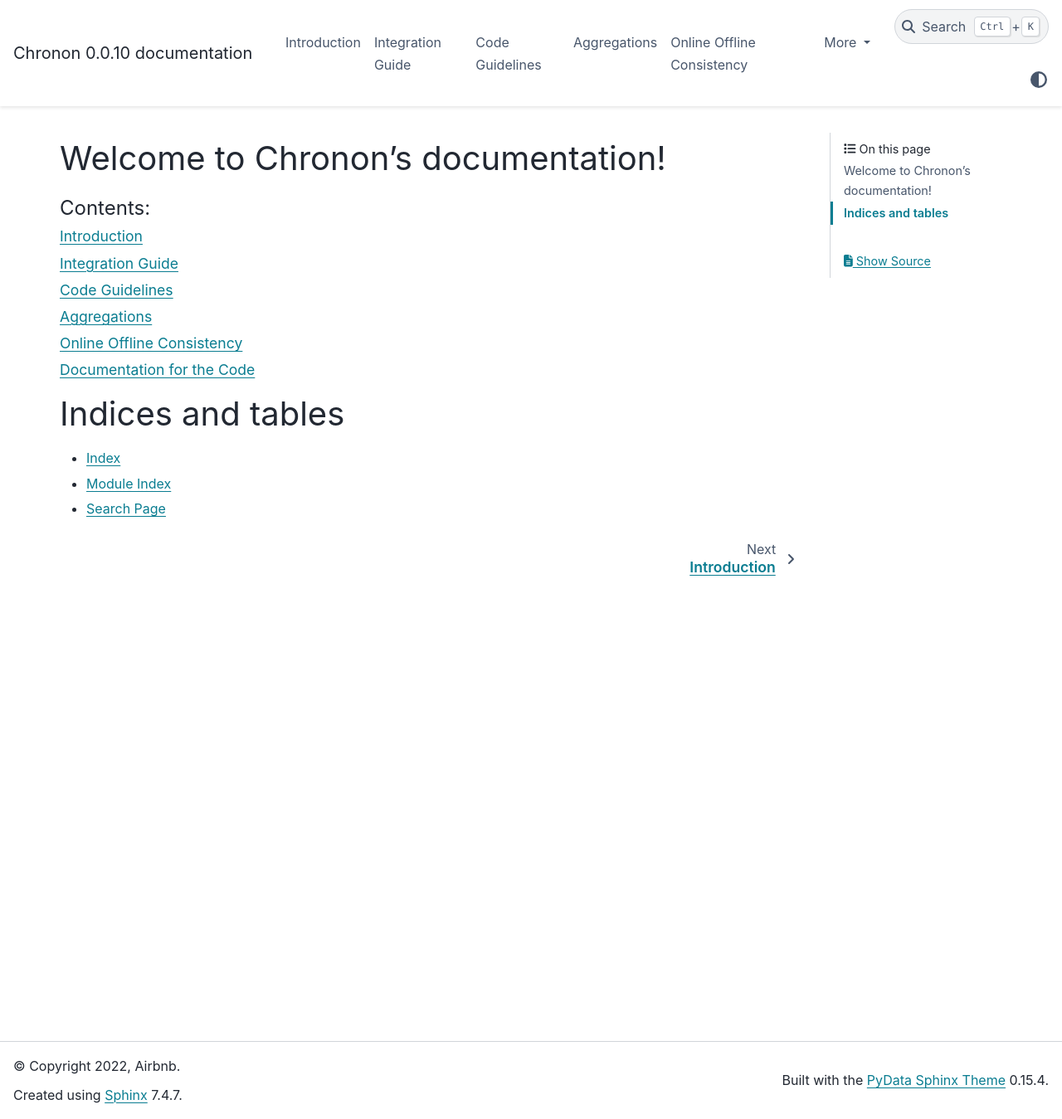
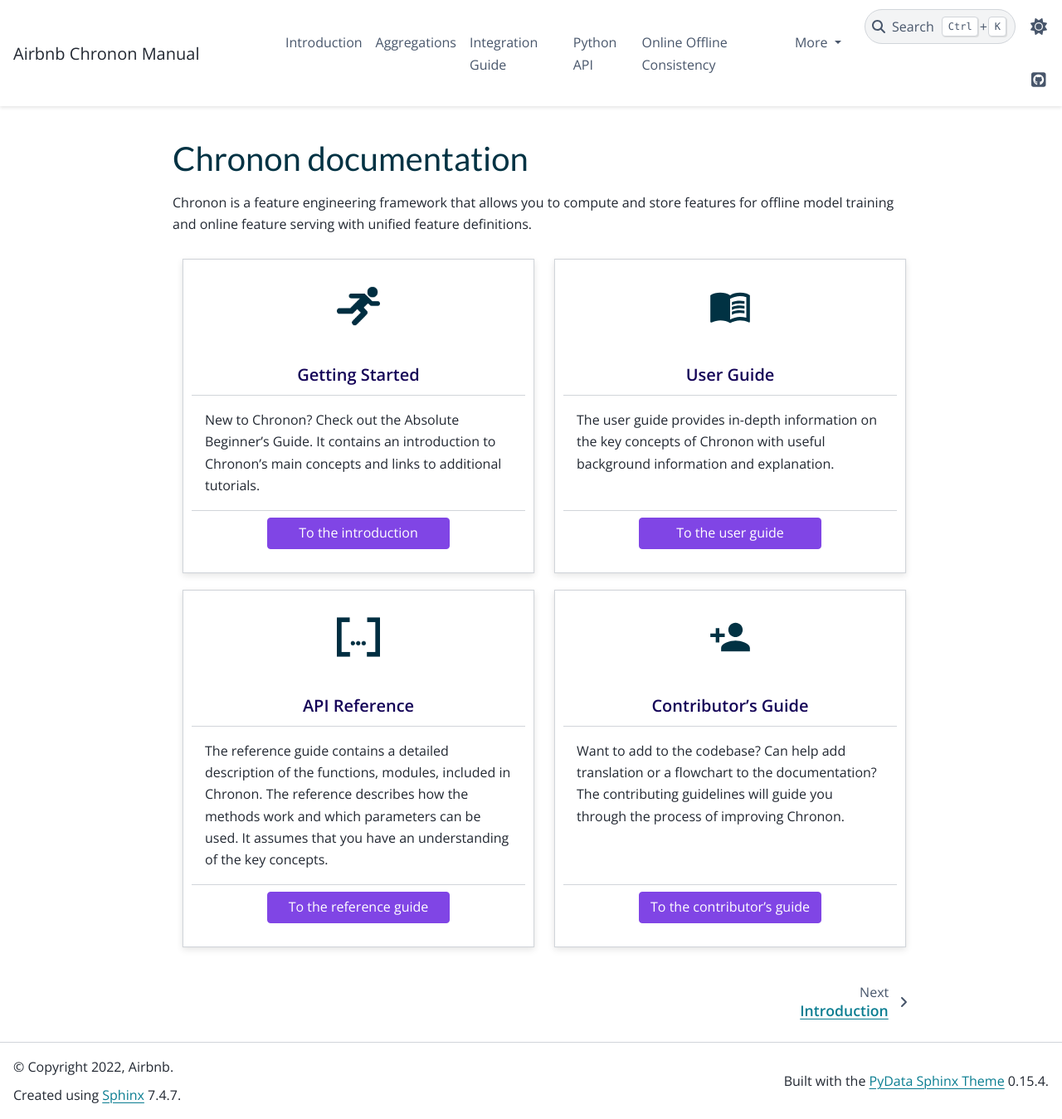
Before and after one commit to airbnb/chronon, a Sphinx documentation site: the page built from docs/source/index.rst, in a window 1280 px wide and 1349 px high. Shown: the whole window at 83% size. Built offline with Sphinx 7.4.7 and the PyData theme 0.15.4, drawn with Linux system fonts in a browser that asks for light colours.

Commit message:
Sphinx theme, css, index.hmtl

```diff
--- a/docs/source/code.rst
+++ b/docs/source/Python_API.rst
@@ -1,4 +1,4 @@
-Documentation for the Code
+Python API
 **************************
 
 .. automodule:: ai.chronon.group_by
--- /dev/null
+++ b/docs/source/_static/chronon.css
@@ -0,0 +1,138 @@
+@import url('https://fonts.googleapis.com/css2?family=Lato:ital,wght@0,400;0,700;0,900;1,400;1,700;1,900&family=Open+Sans:ital,wght@0,400;0,600;1,400;1,600&display=swap');
+
+.navbar-brand img {
+   height: 75px;
+}
+.navbar-brand {
+   height: 75px;
+}
+
+body {
+  font-family: 'Open Sans', sans-serif;
+}
+
+pre, code {
+  font-size: 100%;
+  line-height: 155%;
+}
+
+h1 {
+  font-family: "Lato", sans-serif;
+  color: #013243; /* warm black */
+}
+
+h2 {
+  color: #4d77cf; /* han blue */
+  letter-spacing: -.03em;
+}
+
+h3 {
+  color: #013243; /* warm black */
+  letter-spacing: -.03em;
+}
+
+/* Style the active version button.
+
+- dev: orange
+- stable: green
+- old, PR: red
+
+Colors from:
+
+Wong, B. Points of view: Color blindness.
+Nat Methods 8, 441 (2011). https://doi.org/10.1038/nmeth.1618
+*/
+
+/* If the active version has the name "dev", style it orange */
+#version_switcher_button[data-active-version-name*="dev"] {
+  background-color: #E69F00;
+  border-color: #E69F00;
+  color:#000000;
+}
+
+/* green for `stable` */
+#version_switcher_button[data-active-version-name*="stable"] {
+  background-color: #009E73;
+  border-color: #009E73;
+}
+
+/* red for `old` */
+#version_switcher_button:not([data-active-version-name*="stable"], [data-active-version-name*="dev"], [data-active-version-name=""]) {
+  background-color: #980F0F;
+  border-color: #980F0F;
+}
+
+/* Main page overview cards */
+
+.sd-card {
+  background: #fff;
+  border-radius: 0;
+  padding: 30px 10px 20px 10px;
+  margin: 10px 0px;
+}
+
+.sd-card .sd-card-header {
+  text-align: center;
+}
+
+.sd-card .sd-card-header .sd-card-text {
+  margin: 0px;
+}
+
+.sd-card .sd-card-img-top {
+  height: 52px;
+  width: 52px;
+  margin-left: auto;
+  margin-right: auto;
+}
+
+.sd-card .sd-card-header {
+  border: none;
+  background-color: white;
+  color: #150458 !important;
+  font-size: var(--pst-font-size-h5);
+  font-weight: bold;
+  padding: 2.5rem 0rem 0.5rem 0rem;
+}
+
+.sd-card .sd-card-footer {
+  border: none;
+  background-color: white;
+}
+
+.sd-card .sd-card-footer .sd-card-text {
+  max-width: 220px;
+  margin-left: auto;
+  margin-right: auto;
+}
+
+/* Dark theme tweaking */
+html[data-theme=dark] .sd-card img[src*='.svg'] {
+    filter: invert(0.82) brightness(0.8) contrast(1.2);
+}
+
+/* Main index page overview cards */
+html[data-theme=dark] .sd-card {
+  background-color:var(--pst-color-background);
+}
+
+html[data-theme=dark] .sd-shadow-sm {
+    box-shadow: 0 .1rem 1rem rgba(250, 250, 250, .6) !important
+}
+
+html[data-theme=dark] .sd-card .sd-card-header {
+  background-color:var(--pst-color-background);
+  color: #150458 !important;
+}
+
+html[data-theme=dark] .sd-card .sd-card-footer {
+  background-color:var(--pst-color-background);
+}
+
+html[data-theme=dark] h1 {
+  color: var(--pst-color-primary);
+}
+
+html[data-theme=dark] h3 {
+  color: #0a6774;
+}
--- a/docs/source/conf.py
+++ b/docs/source/conf.py
@@ -20,6 +20,7 @@
     'sphinx.ext.autodoc',
     'sphinx.ext.todo',
     'sphinx.ext.coverage',
+    'sphinx_design',
 ]
 
 source_parsers = {
@@ -40,4 +41,16 @@
 # https://www.sphinx-doc.org/en/master/usage/configuration.html#options-for-html-output
 
 html_theme = 'pydata_sphinx_theme'
+html_theme_options = {
+    "github_url": "https://github.com/airbnb/chronon",
+    "collapse_navigation": True,
+}
+
+html_title = "Airbnb Chronon Manual"
 html_static_path = ['_static']
+html_css_files = ["chronon.css"]
+html_context = {"default_mode": "light"}
+html_use_modindex = True
+html_copy_source = False
+html_domain_indices = False
+html_file_suffix = '.html'
--- a/docs/source/index.rst
+++ b/docs/source/index.rst
@@ -3,23 +3,95 @@
    You can adapt this file completely to your liking, but it should at least
    contain the root `toctree` directive.
 
-Welcome to Chronon's documentation!
-===================================
+Chronon documentation
+=====================
 
 .. toctree::
    :maxdepth: 1
-   :caption: Contents:
+   :hidden:
 
    Introduction
-   Integration Guide
-   Code Guidelines
    Aggregations
-   Online Offline Consistency
-   code
+   Integration_Guide
+   Python_API
+   Online_Offline_Consistency
+   Code_Guidelines
 
-Indices and tables
-==================
+Chronon is a feature engineering framework that allows you to compute and store features for offline model training and online feature serving with unified feature definitions.
 
-* :ref:`genindex`
-* :ref:`modindex`
-* :ref:`search`
+.. grid:: 2
+
+    .. grid-item-card::
+        :img-top: ../source/_static/index-images/getting_started.svg
+
+        Getting Started
+        ^^^^^^^^^^^^^^^
+
+        New to Chronon? Check out the Absolute Beginner's Guide. It contains an
+        introduction to Chronon's main concepts and links to additional tutorials.
+
+        +++
+
+        .. button-ref:: Introduction
+            :expand:
+            :color: secondary
+            :click-parent:
+
+            To the introduction
+
+    .. grid-item-card::
+        :img-top: ../source/_static/index-images/user_guide.svg
+
+        User Guide
+        ^^^^^^^^^^
+
+        The user guide provides in-depth information on the
+        key concepts of Chronon with useful background information and explanation.
+
+        +++
+
+        .. button-ref:: Integration_Guide
+            :expand:
+            :color: secondary
+            :click-parent:
+
+            To the user guide
+
+    .. grid-item-card::
+        :img-top: ../source/_static/index-images/api.svg
+
+        API Reference
+        ^^^^^^^^^^^^^
+
+        The reference guide contains a detailed description of the functions,
+        modules, included in Chronon. The reference describes how the
+        methods work and which parameters can be used. It assumes that you have an
+        understanding of the key concepts.
+
+        +++
+
+        .. button-ref:: Python_API
+            :expand:
+            :color: secondary
+            :click-parent:
+
+            To the reference guide
+
+    .. grid-item-card::
+        :img-top: ../source/_static/index-images/contributor.svg
+
+        Contributor's Guide
+        ^^^^^^^^^^^^^^^^^^^
+
+        Want to add to the codebase? Can help add translation or a flowchart to the
+        documentation? The contributing guidelines will guide you through the
+        process of improving Chronon.
+
+        +++
+
+        .. button-ref:: Code_Guidelines
+            :expand:
+            :color: secondary
+            :click-parent:
+
+            To the contributor's guide
--- a/docs/sphinx-requirements.txt
+++ b/docs/sphinx-requirements.txt
@@ -2,3 +2,4 @@
 myst-parser
 pydata-sphinx-theme
 build
+sphinx-design
```
Also changed, not shown: docs/source/Code_Guidelines.md (renamed from docs/source/Code Guidelines.md), docs/source/Integration_Guide.md (renamed from docs/source/Integration Guide.md), docs/source/Online_Offline_Consistency.md (renamed from docs/source/Online Offline Consistency.md), docs/source/_static/index-images/api.svg (added), docs/source/_static/index-images/contributor.svg (added), docs/source/_static/index-images/getting_started.svg (added), docs/source/_static/index-images/user_guide.svg (added), 2 other files.
